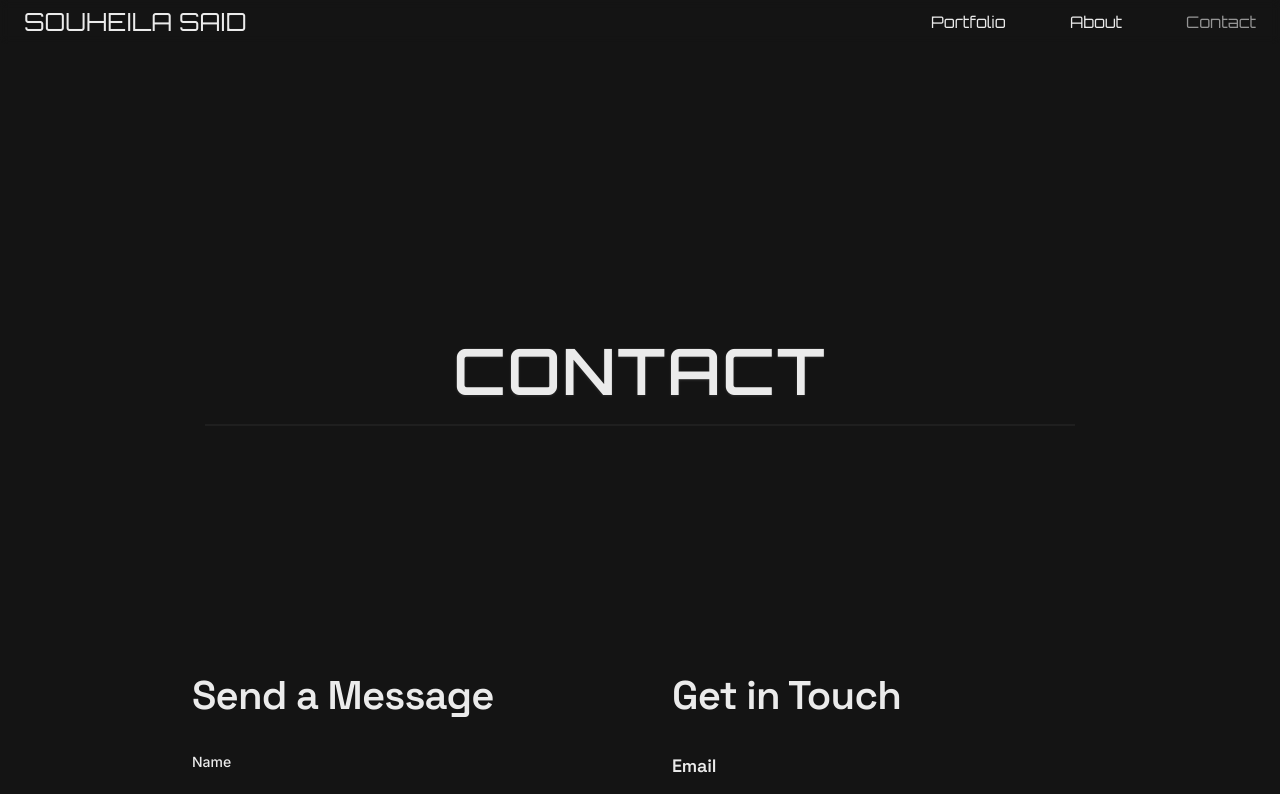
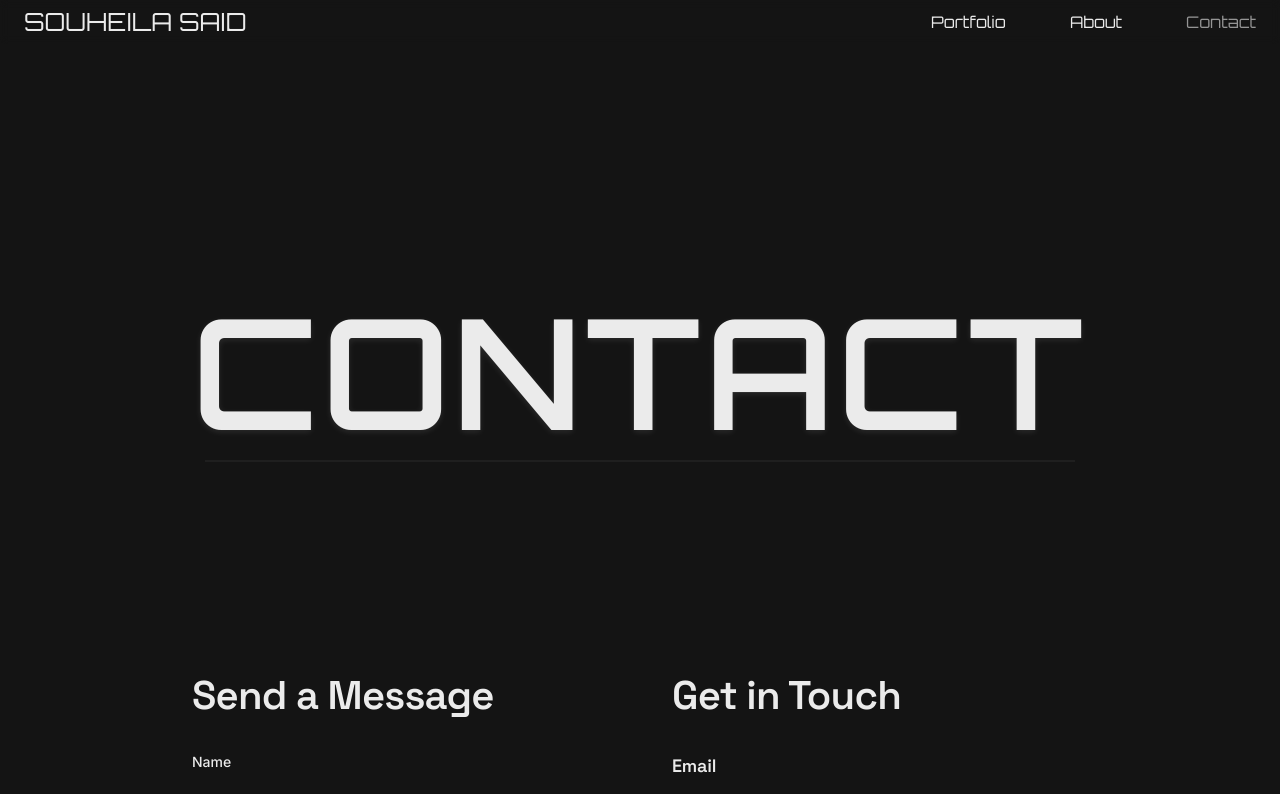
Before and after one commit to xxxsosoxxx/portfolio, a React (Vite) app: page /contact in a window 1280 px wide. Shown: the top 794 px of the page. Built offline with nearby package versions, Linux system fonts and the light colour scheme.

Commit message:
Fix: text hero edito for hero blocks

```diff
--- a/client/components/ui/HeroBlock.tsx
+++ b/client/components/ui/HeroBlock.tsx
@@ -26,7 +26,7 @@ export const HeroBlock = () => {
         initial={{ opacity: 0, x: isForward ? 100 : -100 }}
         animate={{ opacity: 1, x: 0 }}
         transition={{ duration: 0.6, ease: [0.25, 0.8, 0.25, 1] }}
-        className="text-hero font-orbitron font-semibold uppercase tracking-wide text-foreground"
+        className="text-hero--edito font-orbitron font-semibold uppercase tracking-wide text-foreground"
       >
         {preset?.title}
       </motion.h1>
--- a/client/global.css
+++ b/client/global.css
@@ -195,6 +195,17 @@ html.dark .nav::after {
     transition: all 0.3s ease-out;
   }
 
+  .text-hero--edito {
+    @apply font-heading font-bold;
+    font-size: clamp(4rem, 12vw, 12rem);
+    line-height: 0.85;
+    letter-spacing: -0.05em;
+    font-weight: 800;
+    color: hsl(var(--foreground));
+    text-shadow: 0 2px 6px var(--text-shadow-color);
+    transition: all 0.3s ease-out;
+ }
+
 
   .text-subhero {
     @apply font-sans font-normal;
```
